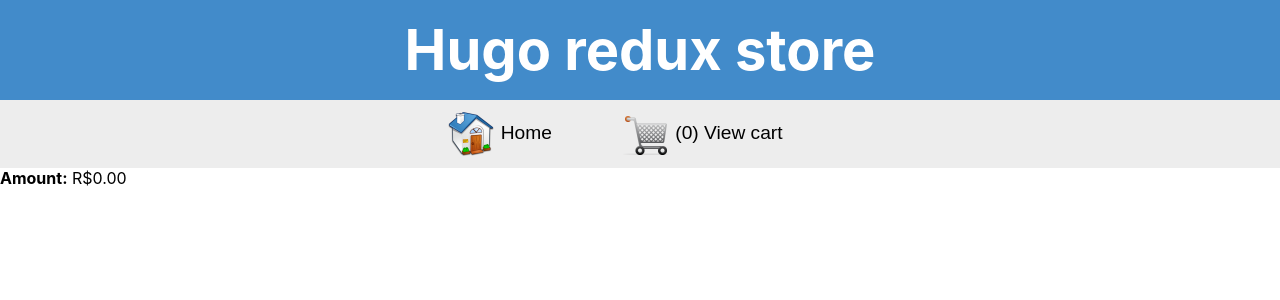
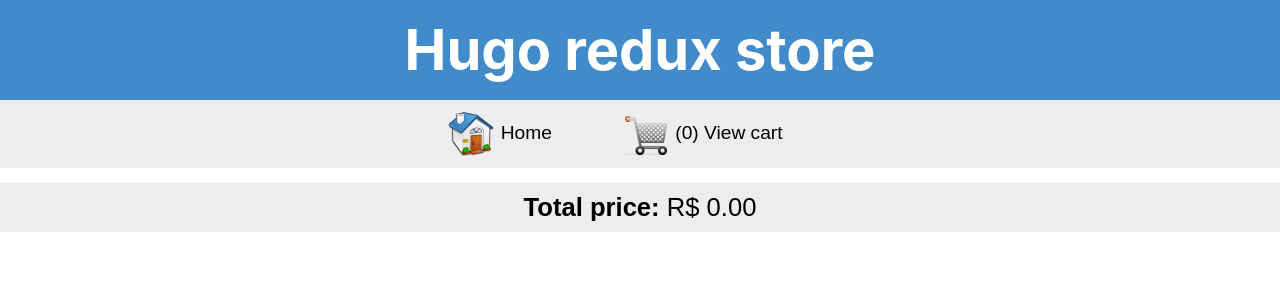
Before and after one commit to reacthugo/HugoReduxStore, a React (Create React App) app: page /cart in a window 1280 px wide. Shown: the top 300 px of the page. Built offline with nearby package versions, Linux system fonts and the light colour scheme.

Commit message:
finalizando aplicação do redux

```diff
--- a/src/components/productCartItem/index.js
+++ b/src/components/productCartItem/index.js
@@ -7,9 +7,8 @@ const ProductCartItem = ({ product, onRemove }) => (
             src={require(`../../assets/imagens/${product.image}`)}
             alt=""
         />
-        <h4>{product.name}</h4>
-        <p>{product.price}</p>
-
+        <p><strong>Product: </strong>{product.name}</p>
+        <p><strong>Price: </strong>{product.price}</p>
         <button onClick={() => onRemove(product)}>Remove</button>
     </li>
 );
--- a/src/views/cart/index.js
+++ b/src/views/cart/index.js
@@ -3,22 +3,20 @@ import { connect } from "react-redux";
 import { removeFromCart } from "../../redux/actions/carrinhoAction";
 import { Menu } from '../../components/menu';
 import ProductCartItem from '../../components/productCartItem';
+import './styles.css';
 
 const Cart = (props) => (
-    <div>
+    <div >
         <Menu />
-        <div>
+        <div className="cart">
             <ul>
                 {props.products.map(product => (
                     <ProductCartItem key={product.id} product={product} onRemove={props.removeFromCart} />
                 ))}
             </ul>
 
-            <p>
-                <b>Amount:</b> R$
-                    {props.products
-                    .reduce((acc, current) => acc + current.price, 0)
-                    .toFixed(2)}
+            <p className="totalizer">
+                <b>Total price:</b> R$ {props.products.reduce((accumulator, current) => accumulator + current.price, 0).toFixed(2)}
             </p>
         </div>
     </div>
@@ -28,7 +26,4 @@ const mapStateToProps = ({ carrinho }) => {
     return { products: carrinho.products };
 };
 
-export default connect(
-    mapStateToProps,
-    { removeFromCart }
-)(Cart);
+export default connect(mapStateToProps, { removeFromCart })(Cart);
--- /dev/null
+++ b/src/views/cart/styles.css
@@ -0,0 +1,47 @@
+.cart {
+  margin-top: 15px;
+  width: 90% auto;
+}
+
+.cart li img {
+  display: block;
+  margin-left: auto;
+  margin-right: auto;
+}
+
+.cart li {
+  display: flex;
+  justify-content: center;
+  flex-direction: column;
+  text-align: center;
+  font-size: 18px;
+  border-radius: 10px;
+  margin-bottom: 10px;
+}
+
+.cart button {
+  min-width: 150px;
+  max-width: 150px;
+  padding: 5px;
+  border-radius: 5px;
+  border: 0;
+  background: #f51717;
+  color: #fff;
+  font-size: 16px;
+  font-weight: bold;
+  cursor: pointer;
+  margin: 0 auto;
+  display: block;
+}
+
+.cart .totalizer{
+    background: #ededed;
+    font-size: 1.6rem;
+    padding: 10px;
+    font-family: Arial, Helvetica, sans-serif;
+    text-align: center;
+}
+
+.cart button:hover {
+  opacity: 0.7;
+}
```
